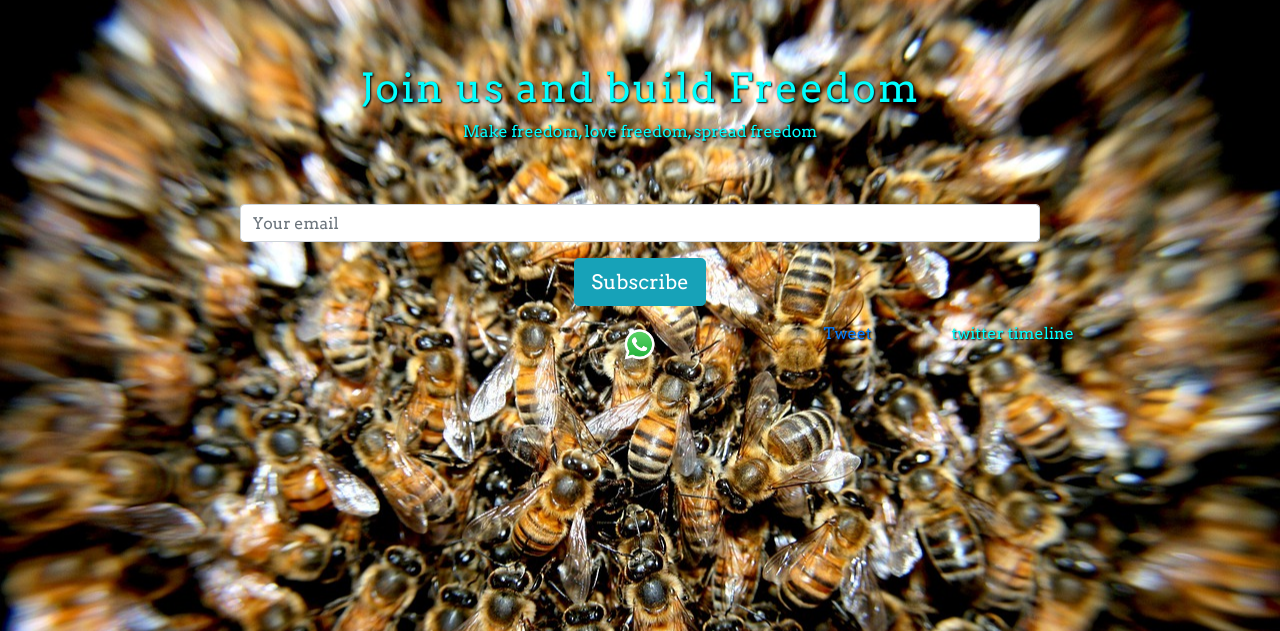
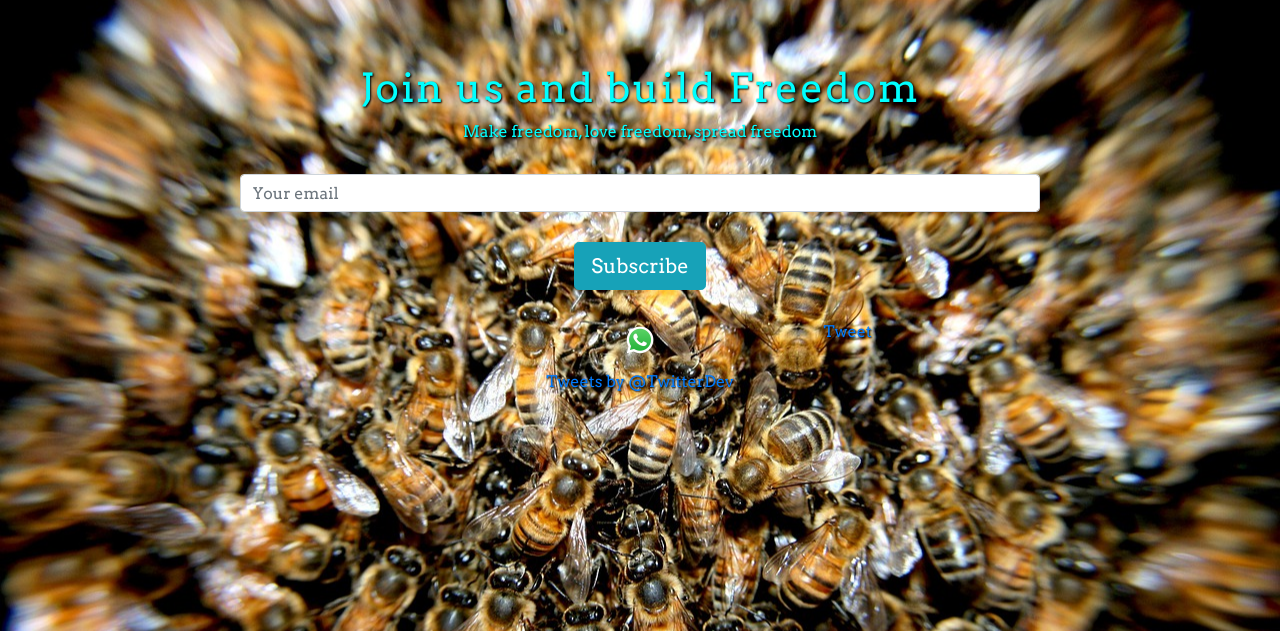
Before and after one commit to mbpfilho/13.SocialAPIs, a PHP site: page / in a window 1280 px wide. Shown: the top 631 px of the page. Run offline with PHP 8.4, Linux system fonts and the light colour scheme; some libraries are stand-ins or nearby versions.

Commit message:
twitter timeline

```diff
--- a/index.php
+++ b/index.php
@@ -29,8 +29,11 @@
         .jumbotron h1{
             letter-spacing: 2px;
         }
-        .form-horizontal{
-            margin-top: 60px;
+        .row{
+            margin-top: 30px;
+        }
+        .col-sm-4{
+            margin-bottom: 10px;
         }
     </style>
   </head>
@@ -68,30 +71,30 @@
             </div>
         </form>
 
-        <div class="row">
+        <div class="row justify-content-center">
             <!-- facebook button -->
-            <div class="offset-sm-3 col-sm-2">
+            <div class="col-sm-4 col-md-3 col-lg-2">
                 <div class="fb-like" data-href="https://github.com/mbpfilho" data-width="" data-layout="button_count" data-action="like" data-size="small" data-share="true"></div>
             </div>
 
             <!-- whatsapp button -->
-            <div class="col-sm-2">
+            <div class="col-sm-4 col-md-3 col-lg-2">
                 <!-- create an image icon to open the WhatsApp onclick -->
-                <img src = "zap2.png" height="45" size="45" onclick="openWhatsApp()">
+                <img src = "zap2.png" height="40" size="40" onclick="openWhatsApp()">
             </div>
 
             <!-- twitter button -->
-            <div class="col-sm-2">
+            <div class="col-sm-4 col-md-3 col-lg-2">
             <!-- a href="https://twitter.com/intent/tweet?button_hashtag=LoveTwitter&ref_src=twsrc%5Etfw" class="twitter-hashtag-button" data-show-count="false">Tweet #LoveTwitter</a -->
             <script async src="https://platform.twitter.com/widgets.js" charset="utf-8"></script>
             <a class="twitter-share-button" href="https://twitter.com/intent/tweet?text=https://github.com/mbpfilho">Tweet</a>
             </div>
-
-            twitter timeline
         </div>
 
         <!-- twitter timeline -->
-        <div></div>
+        <div>
+            <a class="twitter-timeline" href="https://twitter.com/TwitterDev" data-width="400" data-height="500" data-chrome="nofooter noborders">Tweets by @TwitterDev</a>
+        </div>
     </div>
 
     <!-- Optional JavaScript -->
```
